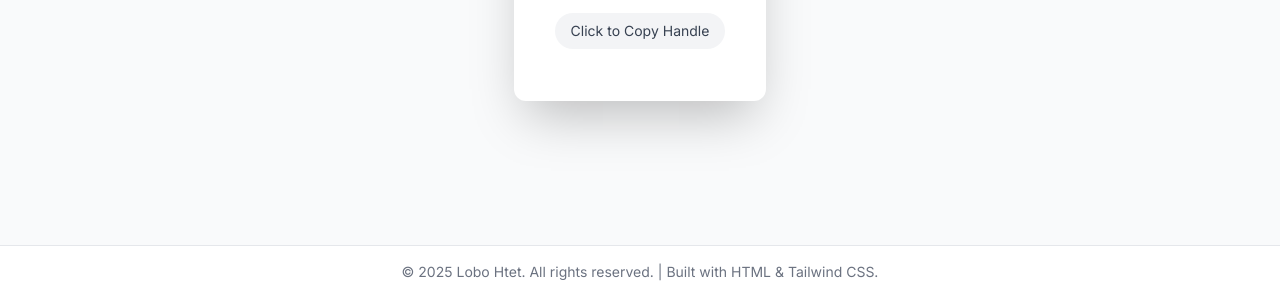
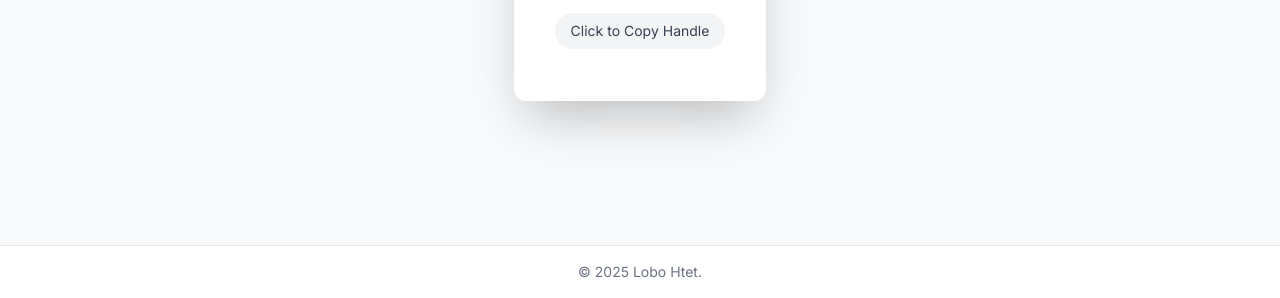
Before and after one commit to prefabdreams/Portfolio, a plain HTML site: page index.html in a window 1280 px wide. Shown: the part 1730-2028 px from the top of the page. Drawn offline with nearby package versions, Linux system fonts and the light colour scheme.

Commit message:
Add files via upload

```diff
--- a/index.html
+++ b/index.html
@@ -132,7 +132,7 @@
     <!-- Footer -->
     <footer class="bg-white dark:bg-secondary-dark mt-12 border-t border-gray-200 dark:border-gray-700">
         <div class="max-w-6xl mx-auto p-4 text-center text-sm text-gray-500 dark:text-gray-400">
-            &copy; 2025 Lobo Htet. All rights reserved. | Built with HTML & Tailwind CSS.
+            &copy; 2025 Lobo Htet.
         </div>
     </footer>
 
```
